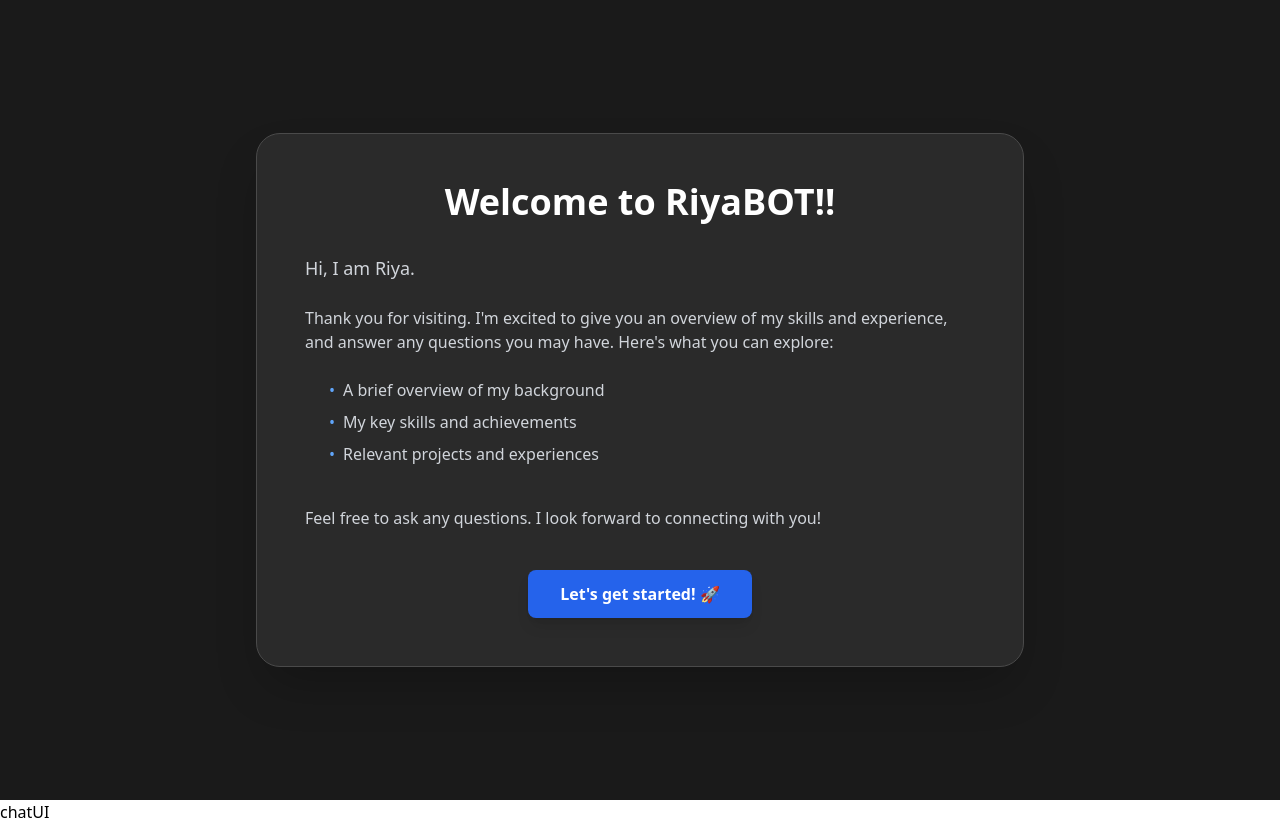
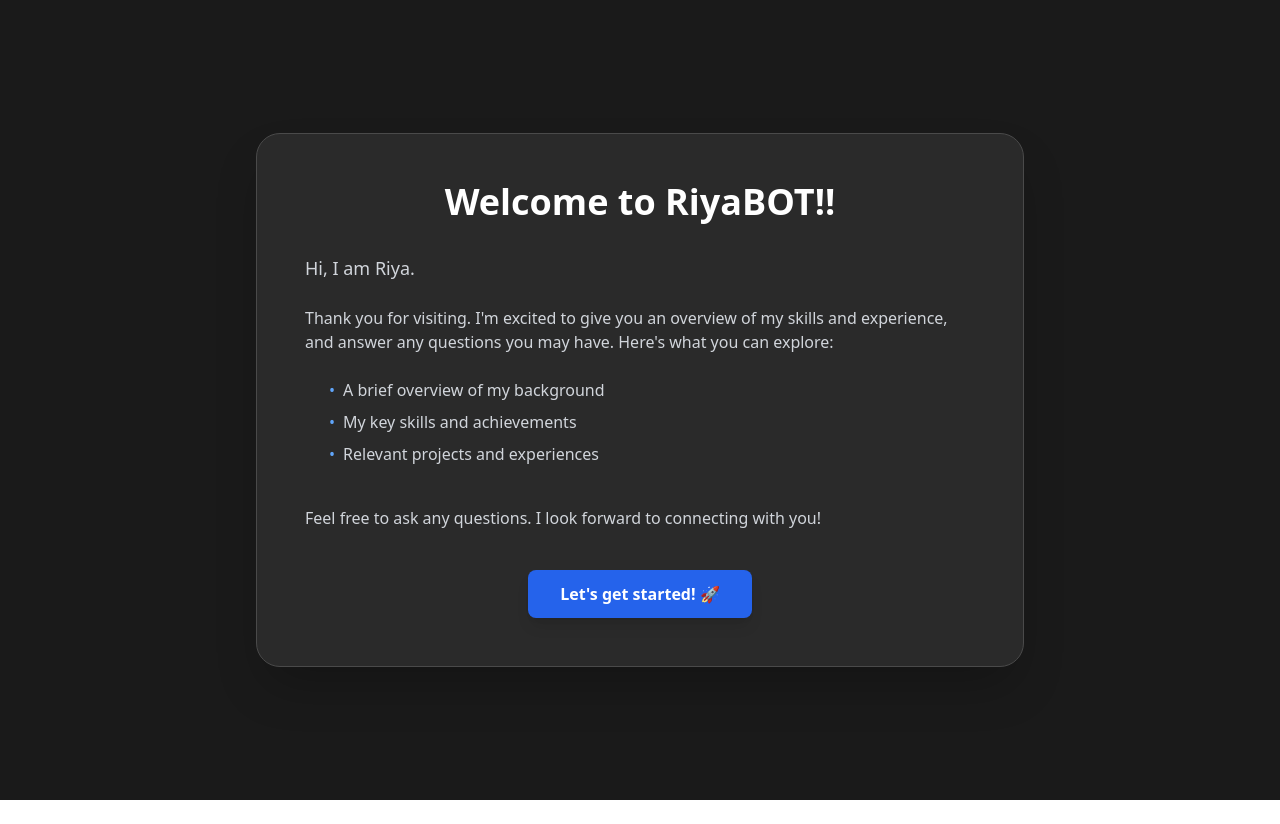
Before and after one commit to ri123-ya/My-BOT, a React (Vite) app in the folder client/: page / in a window 1280 px wide. After the commit the page ends 800 px from the top, so only its background shows below. Built offline with nearby package versions, Linux system fonts and the light colour scheme.

Commit message:
added routes

```diff
--- a/client/src/App.jsx
+++ b/client/src/App.jsx
@@ -1,13 +1,14 @@
-import { useState } from "react";
 import Welcome from "./pages/Welcome";
 import ChatUI from "./pages/ChatUI";
+import { Routes, Route } from "react-router-dom";
 
 function App() {
-
   return (
     <>
-      <Welcome />
-      <ChatUI />
+      <Routes>
+        <Route path="/" element={<Welcome />} />
+        <Route path="/chat" element={<ChatUI />} />
+      </Routes>
     </>
   );
 }
```
